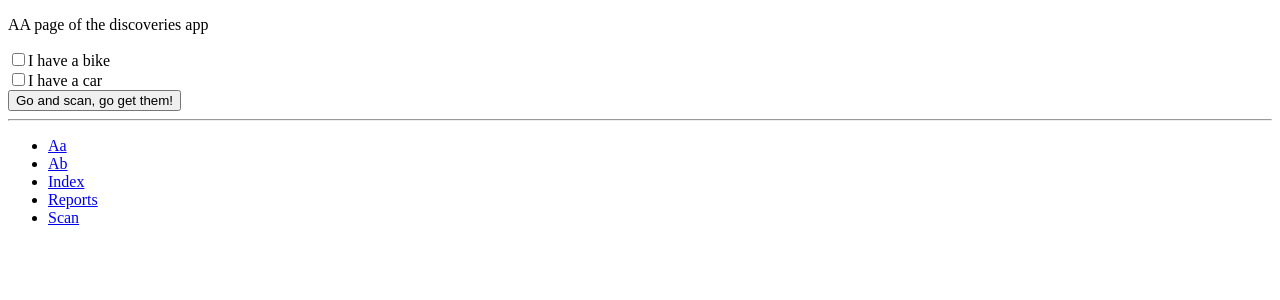
After one commit to dlete/estate, a Django app: page /discoveries/aa/ in a window 1280 px wide. The commit adds this page. Shown: the top 300 px of the page. Run offline with Django 3.2, Linux system fonts and the light colour scheme; data that the repository does not hold is empty.

Commit message:
Add sample views aa and ab to discoveries to test POST verb in forms

```diff
--- /dev/null
+++ b/estate/discoveries/templates/discoveries/aa.html
@@ -0,0 +1,22 @@
+{% extends 'discoveries/base.html' %}
+
+{% block title %}{{ titlemessage }}{% endblock %}
+
+{% block body_block %}
+    <p>{{ bodymessage }}</p>
+
+    <form action="{% url 'discoveries:ab' %}" method="post">
+        {% csrf_token %}
+
+        {% for part in parts_discovered %}
+            <input type="radio" name="choice" id="choice{{ forloop.counter }}" value="{{ part.id }}" />
+            <label for="choice{{ forloop.counter }}">{{ part.serial_number }}</label><br />
+        {% endfor %}
+
+            <input type="checkbox" name="vehicle" value="Bike">I have a bike<br />
+            <input type="checkbox" name="vehicle" value="Car">I have a car<br />
+
+        <input type="submit" value="Go and scan, go get them!" />
+    </form>
+
+{% endblock %}
--- /dev/null
+++ b/estate/discoveries/templates/discoveries/base.html
@@ -0,0 +1,26 @@
+<!DOCTYPE html>
+
+<html>
+    <head>
+        <title>{% block title %}La Casa de la Bomba{% endblock %}</title>
+    </head>
+
+    <body>
+        <div>
+            <!-- Page specific content goes here -->
+            {% block body_block %}{% endblock %}
+        </div>
+
+        <hr />
+
+        <div>
+            <ul>
+                <li><a href="{% url 'discoveries:aa' %}">Aa</a></li>
+                <li><a href="{% url 'discoveries:ab' %}">Ab</a></li>
+                <li><a href="{% url 'discoveries:index' %}">Index</a></li>
+                <li><a href="{% url 'discoveries:reports' %}">Reports</a></li>
+                <li><a href="{% url 'discoveries:scan' %}">Scan</a></li>
+            </ul>
+        </div>
+    </body>
+</html>
--- a/estate/discoveries/urls.py
+++ b/estate/discoveries/urls.py
@@ -4,6 +4,8 @@ from discoveries import views
 
 urlpatterns = patterns('',
     url(r'^$', views.index, name='index'),
+    url(r'^aa/', views.aa, name='aa'),
+    url(r'^ab/', views.ab, name='ab'),
     url(r'^reports/', views.reports, name='reports'),
     url(r'^scan/', views.scan, name='scan'),
 )
--- a/estate/discoveries/views.py
+++ b/estate/discoveries/views.py
@@ -1,20 +1,51 @@
 from django.shortcuts import render
 
 # from now down, not defaults
-from django.http import HttpResponse
-from django.template import RequestContext, loader
 from discoveries.models import PartDiscovered
 
+def aa(request):
+    context = {'bodymessage': "AA page of the discoveries app"}
+    context['titlemessage'] = "AA"
+
+    parts_discovered = PartDiscovered.objects.all()
+    context['parts_discovered'] = parts_discovered
+    return render(request, 'discoveries/aa.html', context)
+
+
+def ab(request):
+    context = {'bodymessage': "AB page of the discoveries app"}
+    context['titlemessage'] = "AB"
+
+    if request.POST['choice']:
+        c = request.POST['choice']
+        pieza = PartDiscovered.objects.get(pk=c)
+        context['pieza'] = pieza
+    else:
+        context['pieza'] = "vacio"
+
+    if request.POST['vehicle']:
+        v = request.POST.getlist('vehicle')
+        context['vehiculo'] = v
+    else:
+        context['vehiculo'] = "vacio"
+
+    return render(request, 'discoveries/ab.html', context)
+
+
 def index(request):
-    return HttpResponse("This is the INDEX page of the discoveries app")
+    context = {'boldmessage': "This is the INDEX page of the discoveries app. I am using templates"}
+    return render(request, 'discoveries/index.html', context)
 
 def reports(request):
     number_of_parts_discovered = PartDiscovered.objects.all().count()
-    template = loader.get_template('discoveries/reports.html')
-    context = RequestContext(request, {
-        'number_of_parts_discovered': number_of_parts_discovered,
-    })
-    return HttpResponse(template.render(context))
+    context = {'number_of_parts_discovered': number_of_parts_discovered}
+    context['boldmessage'] = "This is the REPORTS page of the discoveries app. I am using templates"
+    return render(request, 'discoveries/reports.html', context)
+
 
 def scan(request):
-    return HttpResponse("This is the SCAN page of the discoveries app")
+    context = {'boldmessage': "This is the SCAN page of the discoveries app"}
+
+    number_of_parts_discovered = PartDiscovered.objects.all().count()
+    context['number_of_parts_discovered'] = number_of_parts_discovered
+    return render(request, 'discoveries/scan.html', context)
--- a/estate/estate/urls.py
+++ b/estate/estate/urls.py
@@ -9,5 +9,5 @@ urlpatterns = patterns('',
     # url(r'^blog/', include('blog.urls')),
 
     url(r'^admin/', include(admin.site.urls)),
-    url(r'^discoveries/', include('discoveries.urls')),
+    url(r'^discoveries/', include('discoveries.urls', namespace="discoveries")),
 )
```
Also changed, not shown: estate/discoveries/templates/discoveries/ab.html (added, +12 -0 lines), estate/discoveries/templates/discoveries/index.html (added, +7 -0 lines), estate/discoveries/templates/discoveries/reports.html (+7 -1 lines), estate/discoveries/templates/discoveries/scan.html (added, +9 -0 lines).
